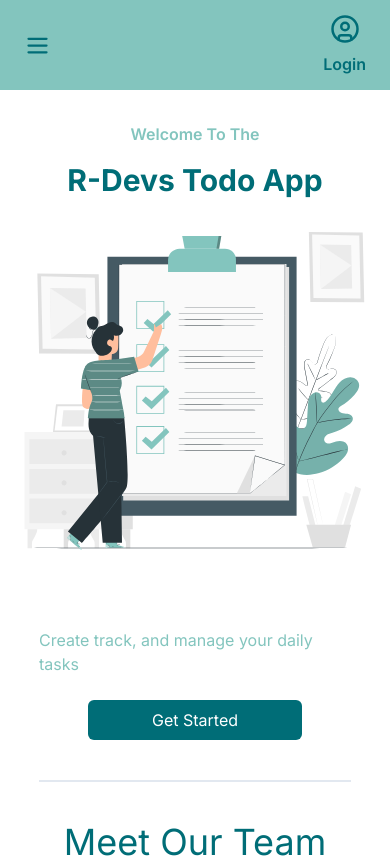
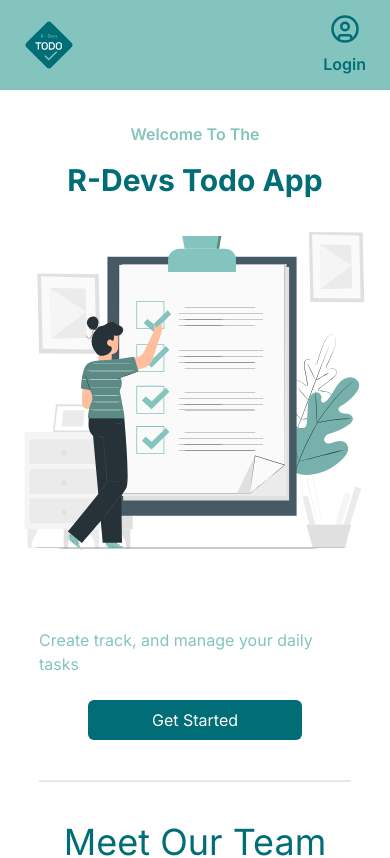
Before and after one commit to solonkonora/To-Do, a Next.js app in the folder front-end/: page / in a window 390 px wide. Shown: the top 858 px of the page. Built offline with nearby package versions, Linux system fonts and the light colour scheme; no server answers.

Commit message:
made menu icon only show in /todo included routes

```diff
--- a/front-end/src/components/molecules/navbar/navbar.tsx
+++ b/front-end/src/components/molecules/navbar/navbar.tsx
@@ -5,9 +5,13 @@ import { Logo } from "../../ui/logo";
 import { useAppContext } from "@/providers/context/app-context";
 import Link from "next/link";
 import { CircleUser, Menu } from "lucide-react";
+import { cn } from "@/lib/utils";
+import { usePathname } from "next/navigation";
 
 export default function Navbar() {
   const { currentUser, setOpenNav } = useAppContext();
+
+  const pathname = usePathname();
 
   const href = useMemo(() => {
     if (!currentUser) return "/login";
@@ -17,11 +21,11 @@ export default function Navbar() {
 
   return (
     <nav className="w-full h-nav-height px-6 py-5 bg-secondary-color flex items-center justify-between">
-      <Logo className="hidden md:flex" />
+      <Logo className={cn(pathname.includes("/todos") ? "hidden md:flex" : "flex")} />
 
       <Menu
         size={27}
-        className="md:hidden text-primary-color"
+        className={cn(pathname.includes("/todos") ? "md:hidden text-primary-color" : "hidden")}
         onClick={() => setOpenNav(true)}
       />
 
--- a/front-end/src/components/molecules/side-bar/side-bar.tsx
+++ b/front-end/src/components/molecules/side-bar/side-bar.tsx
@@ -6,6 +6,7 @@ import Link from "next/link";
 import { usePathname } from "next/navigation";
 import { LogoutDialog } from "../logout-dialog/logout-dialog";
 import { useAppContext } from "@/providers/context/app-context";
+import { Logo } from "@/components/ui/logo";
 
 const dashboardElements = [
   {
@@ -45,7 +46,9 @@ export default function Sidebar() {
         )}
       >
         <div className="w-full h-fit flex flex-col items-center justify-start gap-6">
-          <span className="w-[90%] flex justify-end md:hidden">
+          <span className="w-[90%] flex items-center justify-between md:hidden">
+            <Logo className="shadow" />
+
             <X
               size={27}
               className="text-tertiary-color border rounded-sm"
```
